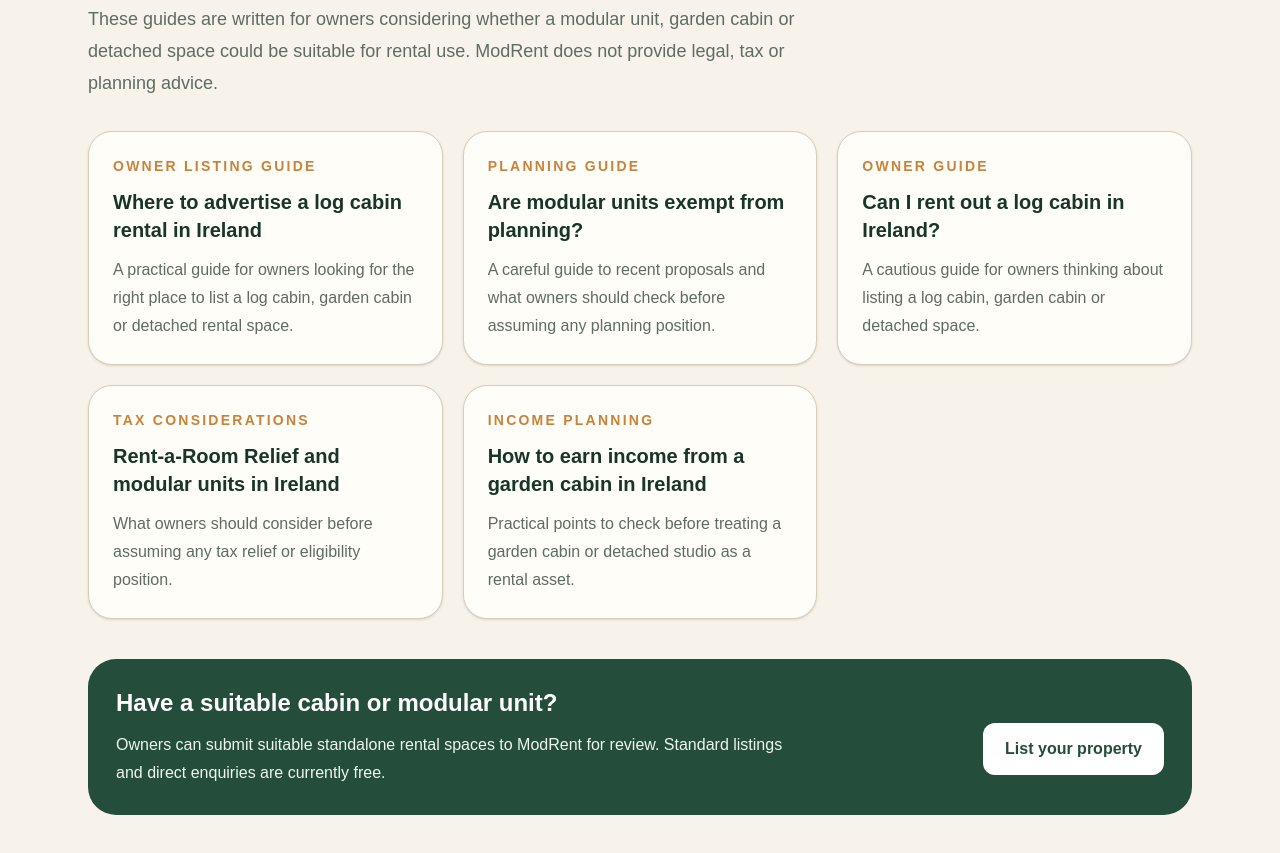
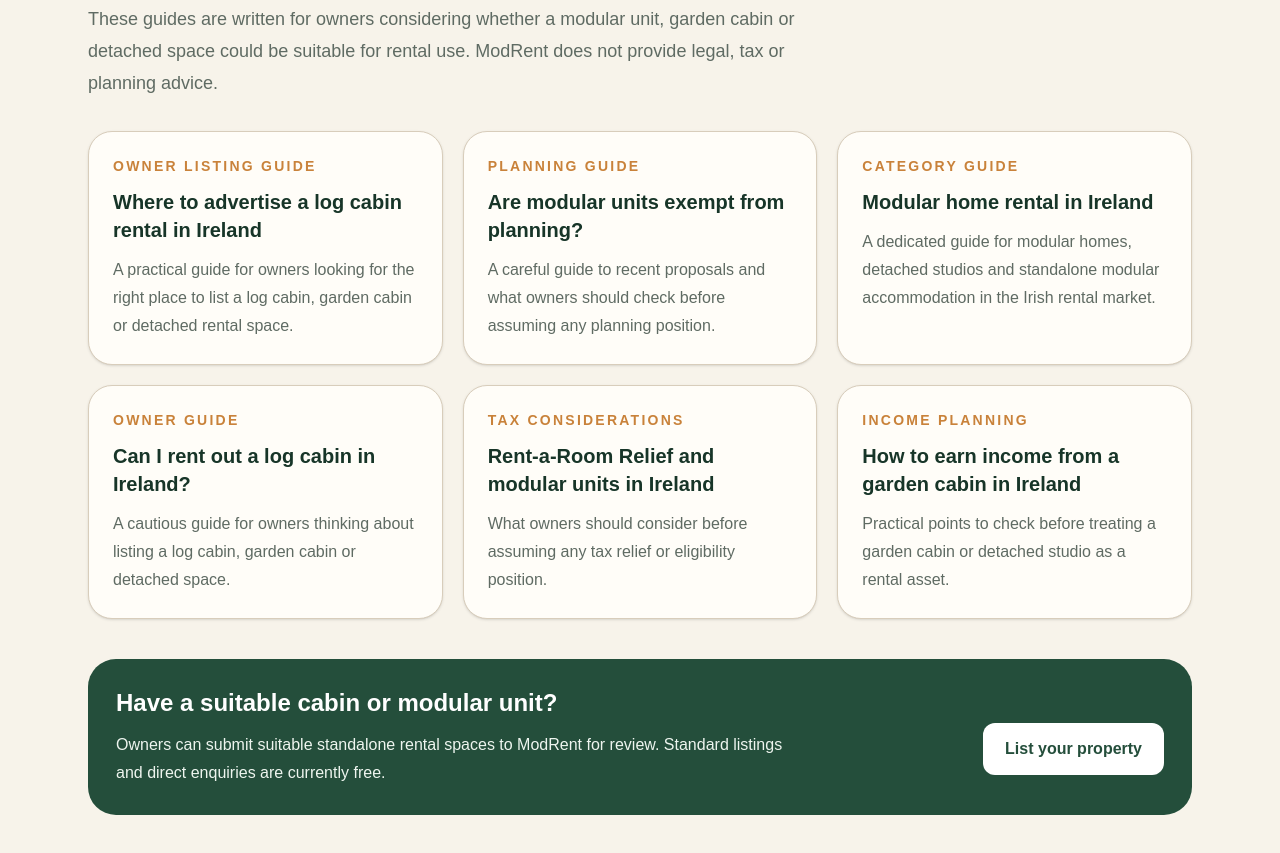
Before and after one commit to ZD12393/modrent, a Next.js app: page / in a window 1280 px wide. Shown: the part 2080-2933 px from the top of the page. Built offline with nearby package versions, Linux system fonts and the light colour scheme.

Commit message:
expand homepage seo cluster

```diff
--- a/app/page.tsx
+++ b/app/page.tsx
@@ -159,8 +159,7 @@ export default function Home() {
               </p>
 
               <h2 className="mb-6 text-3xl font-bold tracking-tight text-[#173528] md:text-4xl">
-                A dedicated marketplace for an emerging Irish rental
-                opportunity.
+                A dedicated marketplace for an emerging Irish rental opportunity.
               </h2>
 
               <div className="space-y-5 text-lg leading-8 text-[#5f6b63]">
@@ -192,8 +191,7 @@ export default function Home() {
                 </li>
                 <li>Connect directly through simple enquiry tools</li>
                 <li>
-                  Access clear reminders around owner compliance
-                  responsibilities
+                  Access clear reminders around owner compliance responsibilities
                 </li>
               </ul>
 
@@ -271,6 +269,25 @@ export default function Home() {
               <p className="leading-7 text-[#5f6b63]">
                 A careful guide to recent proposals and what owners should check
                 before assuming any planning position.
+              </p>
+            </a>
+
+            <a
+              href="/modular-home-rental-ireland"
+              className="rounded-[24px] border border-[#d8cdbb] bg-[#fffdf8] p-6 shadow-sm transition hover:-translate-y-1 hover:shadow-md"
+              style={{ color: "#1f2933", textDecoration: "none" }}
+            >
+              <p className="mb-3 text-sm font-bold uppercase tracking-[0.16em] text-[#c9823a]">
+                Category guide
+              </p>
+
+              <h3 className="mb-3 text-xl font-bold text-[#173528]">
+                Modular home rental in Ireland
+              </h3>
+
+              <p className="leading-7 text-[#5f6b63]">
+                A dedicated guide for modular homes, detached studios and
+                standalone modular accommodation in the Irish rental market.
               </p>
             </a>
 
```
